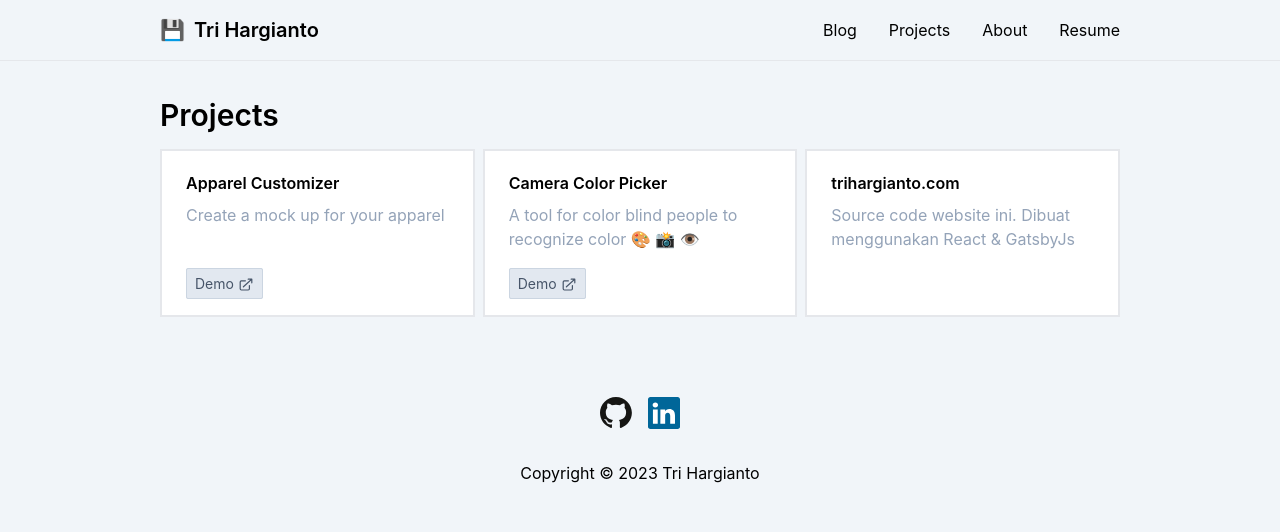
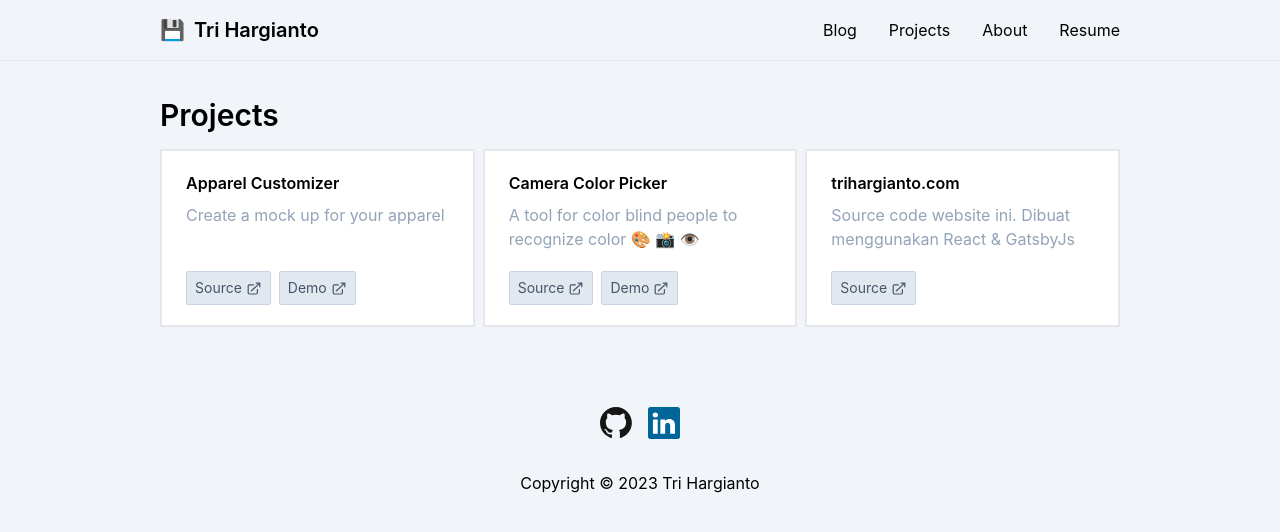
Before and after one commit to trihargianto/trihargianto.com, a Gatsby site: page /projects in a window 1280 px wide. Built offline with nearby package versions, Linux system fonts and the light colour scheme; Gatsby itself is replaced by a stand-in of ours.

Commit message:
feat(app): add project github link

```diff
--- a/content/project/apparel-customizer/index.md
+++ b/content/project/apparel-customizer/index.md
@@ -3,4 +3,5 @@ title: Apparel Customizer
 description: Create a mock up for your apparel
 category: project
 demoLink: https://apparel-customizer.vercel.app
+githubLink: https://github.com/trihargianto/apparel-customizer
 ---
--- a/content/project/camera-color-picker/index.md
+++ b/content/project/camera-color-picker/index.md
@@ -3,4 +3,5 @@ title: Camera Color Picker
 description: A tool for color blind people to recognize color 🎨 📸 👁️
 category: project
 demoLink: https://camera-color-picker.vercel.app/
+githubLink: https://github.com/trihargianto/camera-color-picker
 ---
--- a/content/project/trihargianto.com/index.md
+++ b/content/project/trihargianto.com/index.md
@@ -2,4 +2,5 @@
 title: trihargianto.com
 description: Source code website ini. Dibuat menggunakan React & GatsbyJs
 category: project
+githubLink: https://github.com/trihargianto/trihargianto.com
 ---
--- a/src/components/02-molecules/ProjectCard/ProjectCard.tsx
+++ b/src/components/02-molecules/ProjectCard/ProjectCard.tsx
@@ -5,18 +5,36 @@ import Button from "../../01-atoms/Button";
 type ProjectCardTypes = {
   name: string;
   demoLink?: string;
+  githubLink?: string;
   children: React.ReactNode;
 };
 
-const ProjectCard = ({ name, children, demoLink }: ProjectCardTypes) => (
+const ProjectCard = ({
+  name,
+  children,
+  demoLink,
+  githubLink,
+}: ProjectCardTypes) => (
   <div className="flex h-full w-full flex-col border-2 bg-white px-6 py-5">
     <p className="mb-2 font-semibold">{name}</p>
     <p className="flex-1 text-slate-400">{children}</p>
 
-    <div className="mt-5">
+    <div className="mt-5 flex gap-2">
       {/* <Button size="xs" variant="secondary">
         Artikel
       </Button> */}
+      {githubLink && (
+        <Button
+          size="xs"
+          variant="secondary"
+          as="a"
+          href={githubLink}
+          target="__blank"
+          rel="noopener noreferrer"
+        >
+          Source <ArrowTopRightOnSquareIcon className="inline w-4" />
+        </Button>
+      )}
       {demoLink && (
         <Button
           size="xs"
--- a/src/components/03-organisms/LatestProject/LatestProject.tsx
+++ b/src/components/03-organisms/LatestProject/LatestProject.tsx
@@ -8,7 +8,8 @@ type LatestProjectTypes = {
   projects: {
     title: string;
     description: string;
-    demoLink: string;
+    demoLink?: string;
+    githubLink?: string;
   }[];
   className: string;
 
@@ -36,7 +37,11 @@ const LatestProject = ({
           className="w-full p-1 md:w-1/2 lg:w-1/3"
           key={`latest-project-${index}`}
         >
-          <ProjectCard name={item.title} demoLink={item.demoLink}>
+          <ProjectCard
+            name={item.title}
+            demoLink={item.demoLink}
+            githubLink={item.githubLink}
+          >
             {item.description}
           </ProjectCard>
         </div>
--- a/src/pages/index.tsx
+++ b/src/pages/index.tsx
@@ -35,6 +35,7 @@ interface IndexPageProps {
         title: string;
         description: string;
         demoLink: string;
+        githubLink: string;
       };
     }[];
   };
@@ -52,6 +53,7 @@ const IndexPage = ({ data }: PageProps<IndexPageProps>) => {
     slug: node.fields.slug,
     description: node.frontmatter.description,
     demoLink: node.frontmatter.demoLink,
+    githubLink: node.frontmatter.githubLink,
   }));
 
   const latestPublications = publications.slice(0, LIMIT_LATEST_ARTICLES);
@@ -120,6 +122,7 @@ export const pageQuery = graphql`
           title
           description
           demoLink
+          githubLink
         }
       }
     }
--- a/src/pages/projects.tsx
+++ b/src/pages/projects.tsx
@@ -17,6 +17,7 @@ interface ProjectPageProps {
         title: string;
         description: string;
         demoLink: string;
+        githubLink: string;
       };
     }[];
   };
@@ -28,6 +29,7 @@ const ProjectPage = ({ data }: PageProps<ProjectPageProps>) => {
     slug: node.fields.slug,
     description: node.frontmatter.description,
     demoLink: node.frontmatter.demoLink,
+    githubLink: node.frontmatter.githubLink,
   }));
 
   return (
@@ -43,7 +45,11 @@ const ProjectPage = ({ data }: PageProps<ProjectPageProps>) => {
               className="w-full p-1 md:w-1/2 lg:w-1/3"
               key={`latest-project-${index}`}
             >
-              <ProjectCard name={item.title} demoLink={item.demoLink}>
+              <ProjectCard
+                name={item.title}
+                demoLink={item.demoLink}
+                githubLink={item.githubLink}
+              >
                 {item.description}
               </ProjectCard>
             </div>
@@ -69,6 +75,7 @@ export const pageQuery = graphql`
           title
           description
           demoLink
+          githubLink
         }
       }
     }
```
Also changed, not shown: .changeset/spotty-apricots-whisper.md (added).
